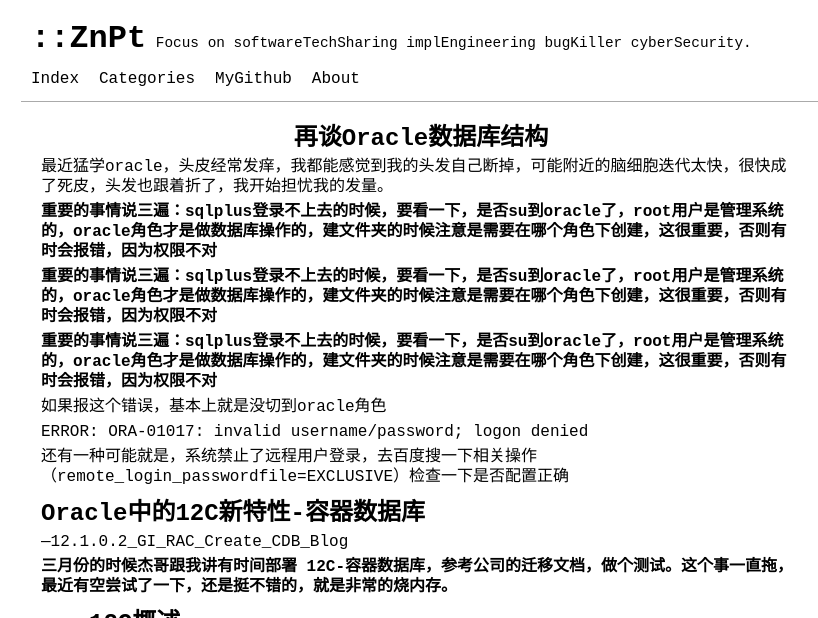
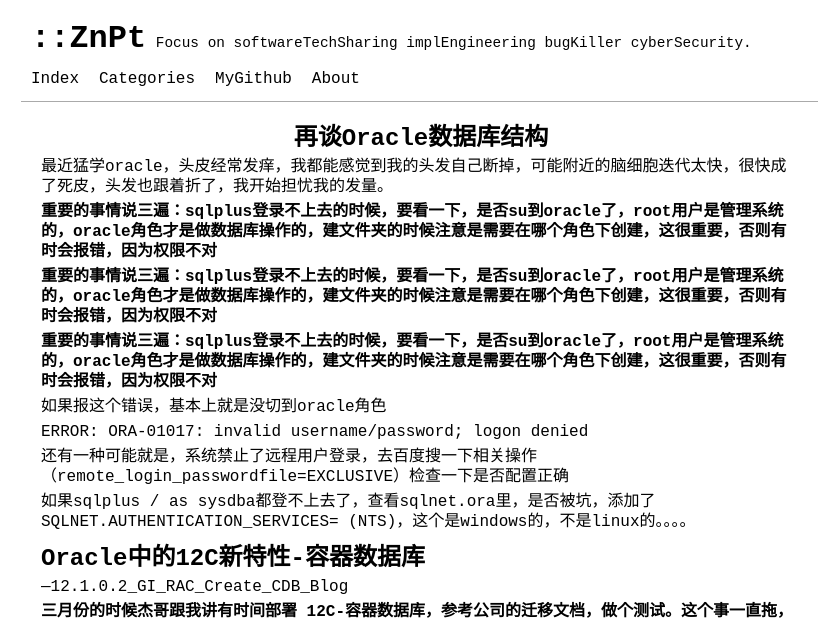
Before and after one commit to 2hux1nb0/2hux1nb0.github.io, a Jekyll site: the page built from _posts/2021-04-06-再谈Oracle数据库结构.md, in a window 1280 px wide and 900 px high, cut to the strip 0-618 px from the top of the window. Shown: the whole strip, without its empty margins (219-1037 px from the left). Built offline with Jekyll 4.4.1, drawn with Linux system fonts in a browser that asks for light colours.

Commit message:
Update 2021-04-06-再谈Oracle数据库结构.md

```diff
--- a/_posts/2021-04-06-再谈Oracle数据库结构.md
+++ b/_posts/2021-04-06-再谈Oracle数据库结构.md
@@ -21,6 +21,10 @@ ERROR:
 ORA-01017: invalid username/password; logon denied
 
 还有一种可能就是，系统禁止了远程用户登录，去百度搜一下相关操作（remote_login_passwordfile=EXCLUSIVE）检查一下是否配置正确
+
+
+
+如果sqlplus / as sysdba都登不上去了，查看sqlnet.ora里，是否被坑，添加了SQLNET.AUTHENTICATION_SERVICES= (NTS)，这个是windows的，不是linux的。。。。
 
 
 
```
